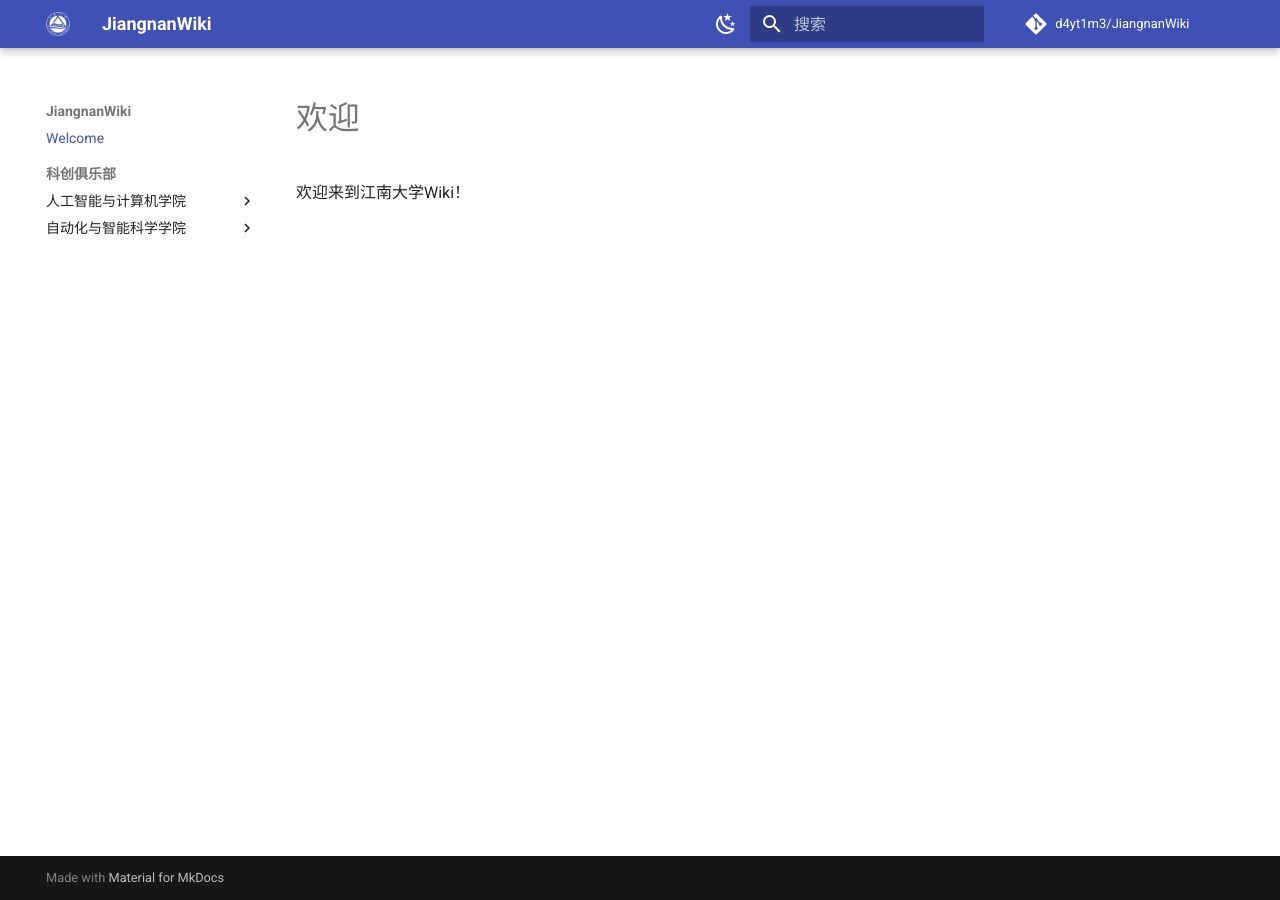
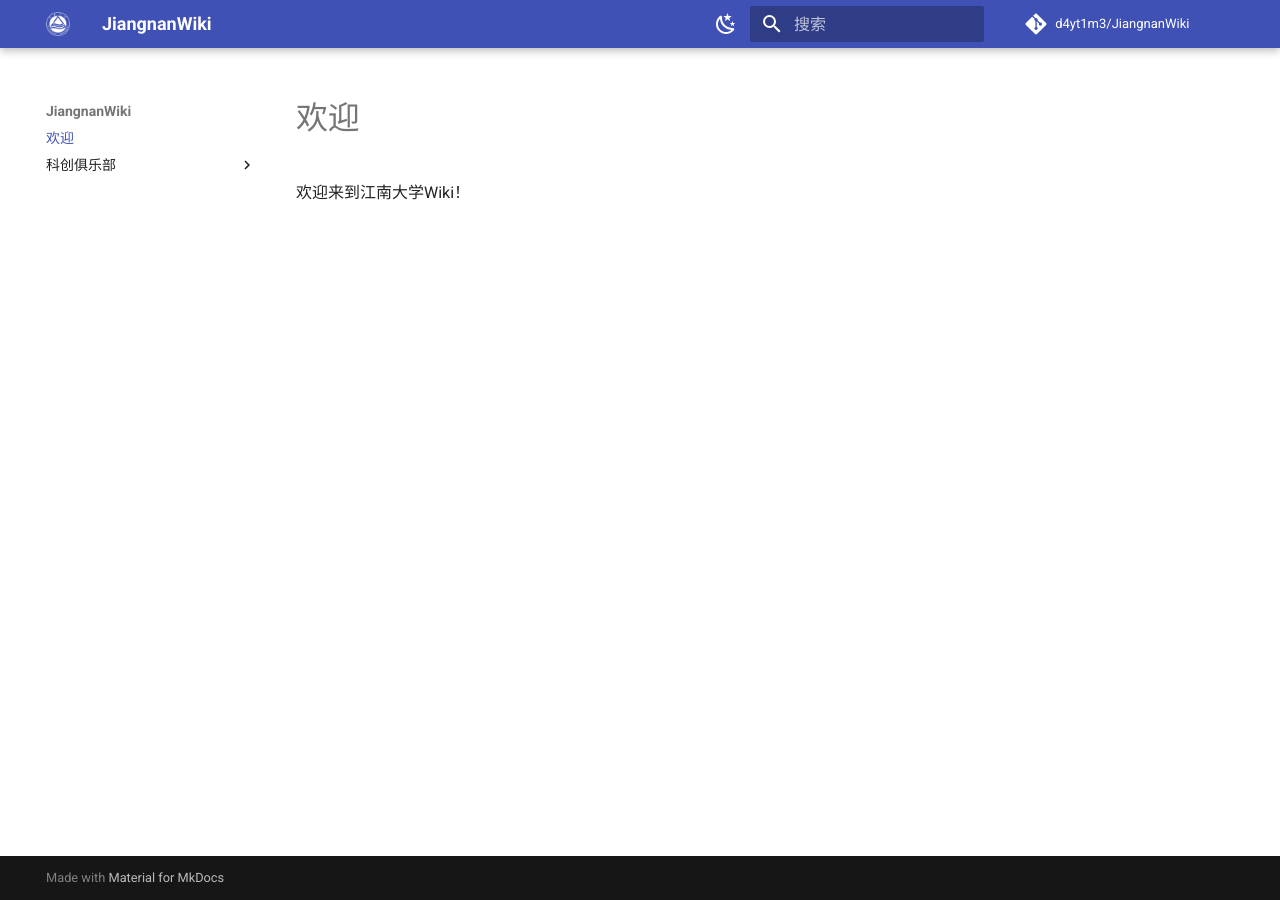
Before and after one commit to d4yt1m3/JiangnanWiki, an MkDocs documentation site: the page built from docs/index.md, in a window 1280 px wide. Built offline with MkDocs 1.6.1 and Material for MkDocs 9.7.7, drawn with Linux system fonts in a browser that asks for light colours; comment, search, counter and statistics services are not loaded; some of the changed lines change nothing that is shown.

Commit message:
Make club navigation collapsible and localize welcome

```diff
--- a/mkdocs.yml
+++ b/mkdocs.yml
@@ -27,12 +27,11 @@ theme:
         name: 切换至浅色模式
   features:
     - navigation.top
-    - navigation.sections
     - search.suggest
     - search.highlight
 
 nav:
-  - Welcome: index.md
+  - 欢迎: index.md
   - 科创俱乐部:
       - 人工智能与计算机学院:
           - ACM 俱乐部: 科创俱乐部/人工智能与计算机学院/ACM俱乐部.md
```
